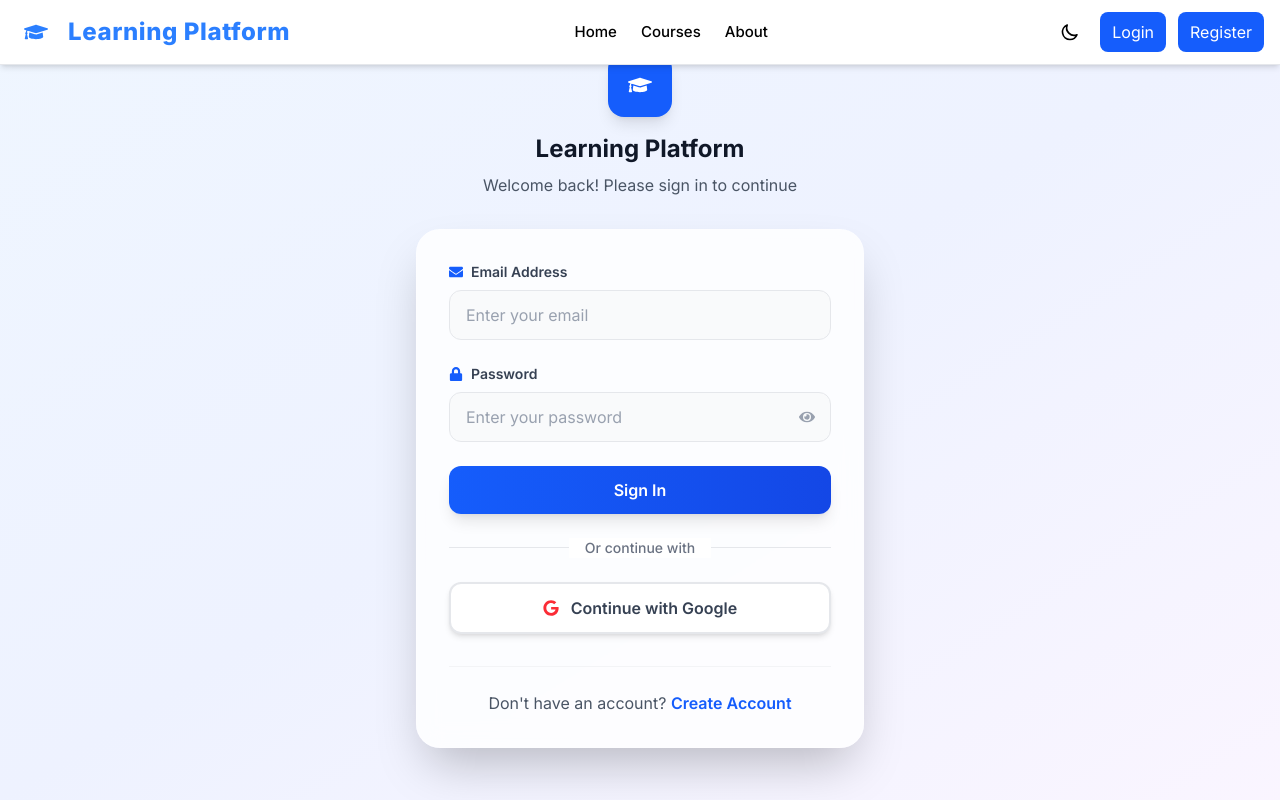
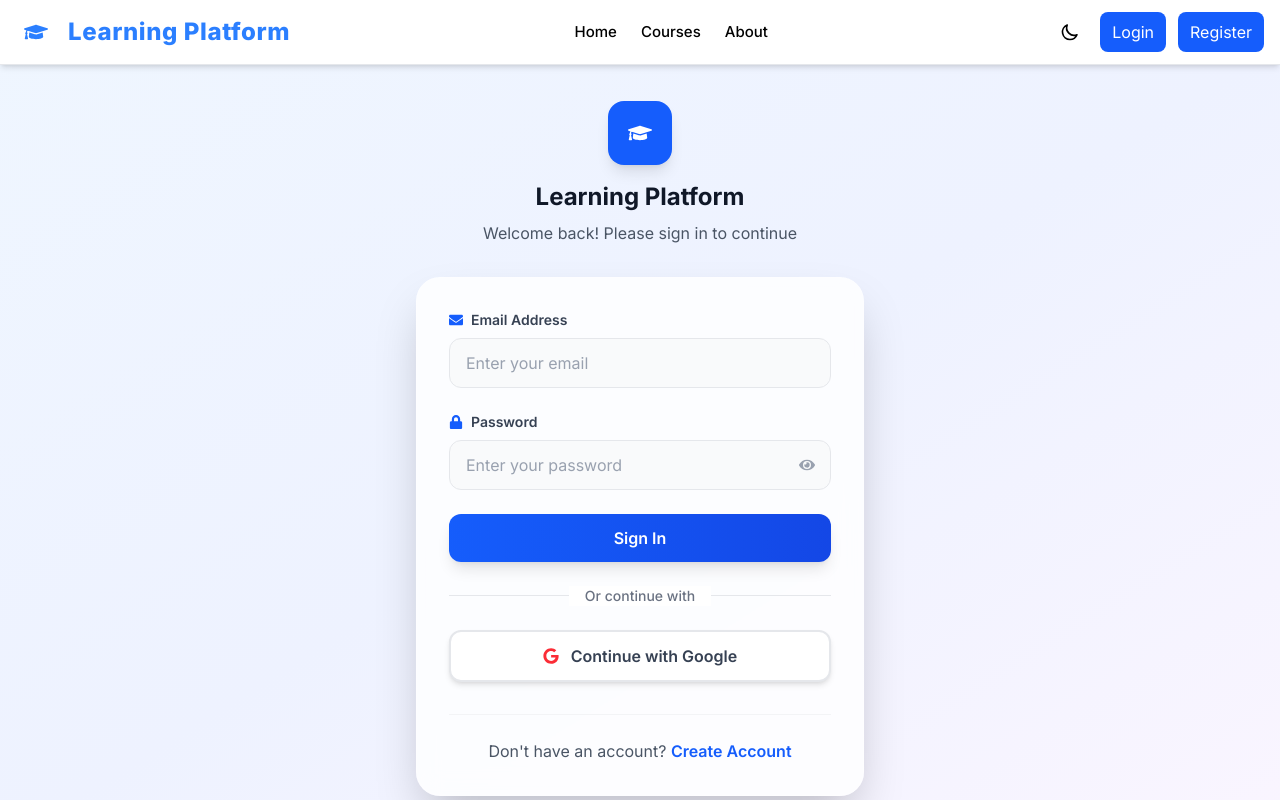
Before and after one commit to yasinrayhanabed/assaignment-no-10-client, a React (Vite) app: page /login in a window 1280 px wide. Shown: the top 800 px of the page. Built offline with nearby package versions, Linux system fonts and the light colour scheme; no server answers.

Commit message:
login page repair

```diff
--- a/src/pages/Login.jsx
+++ b/src/pages/Login.jsx
@@ -48,7 +48,7 @@ const Login = () => {
   };
 
   return (
-    <div className="min-h-screen bg-gradient-to-br from-blue-50 via-indigo-50 to-purple-50 flex items-center justify-center px-4 py-8">
+    <div className="min-h-screen bg-gradient-to-br from-blue-50 via-indigo-50 to-purple-50 flex items-center justify-center px-4 py-8 mt-12">
       <div className="w-full max-w-md">
         {/* Logo Section */}
         <div className="text-center mb-8">
```
